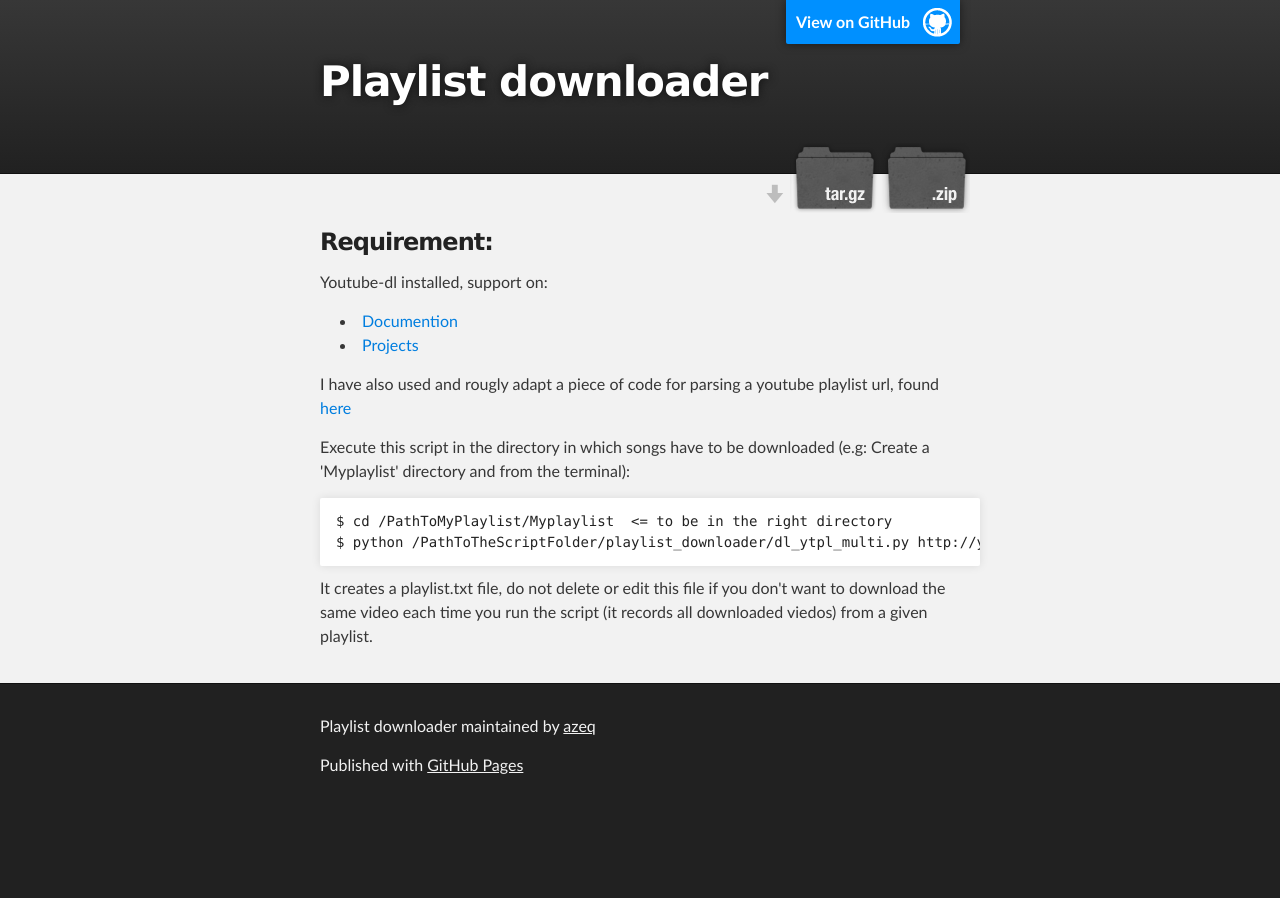
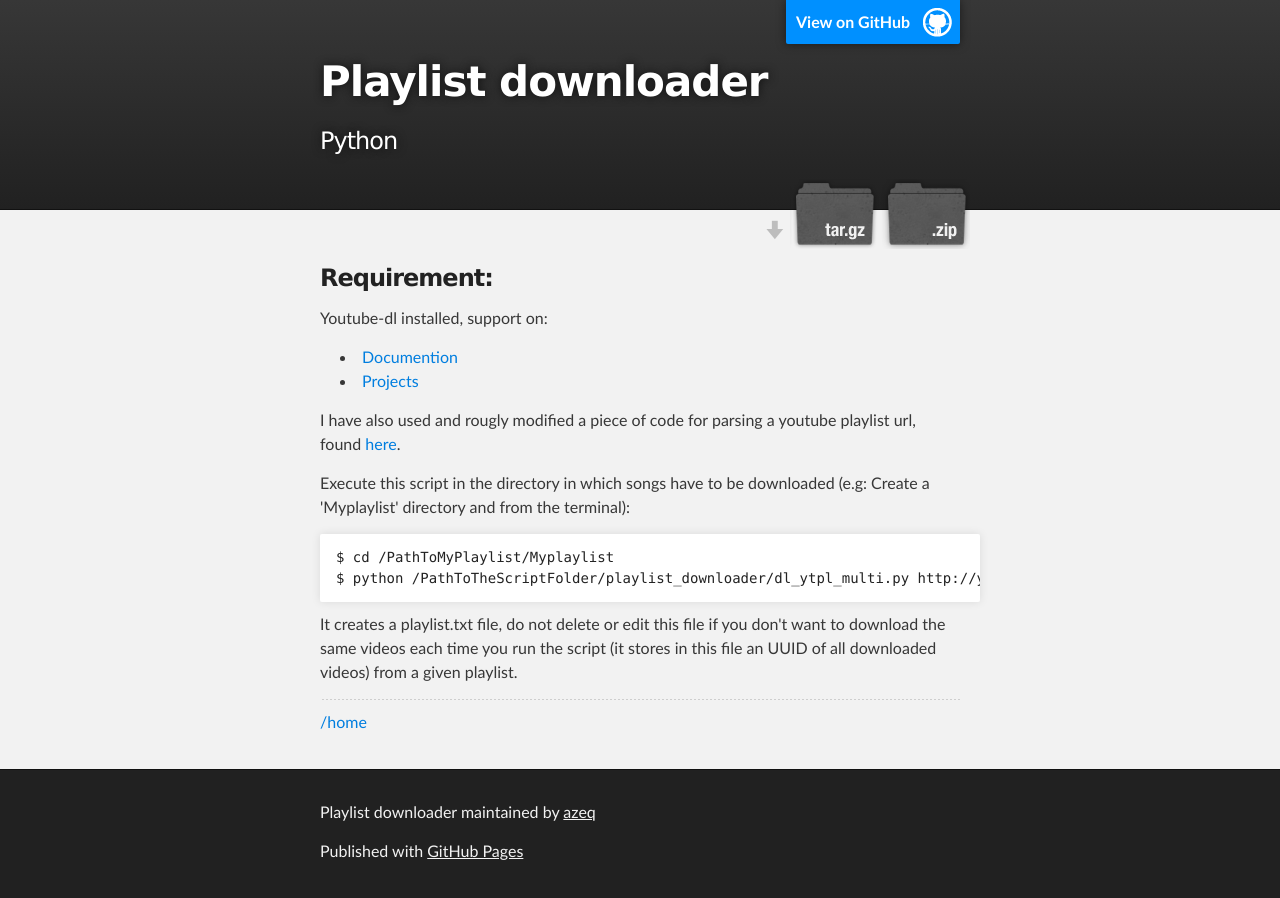
Before and after one commit to Sabryoz/playlist_downloader, a plain HTML site: page index.html in a window 1280 px wide. Before the commit the page ends 812 px from the top, so only its background shows below. Drawn offline with Linux system fonts and the light colour scheme.

Commit message:
Create gh-pages branch via GitHub

```diff
--- a/index.html
+++ b/index.html
@@ -4,7 +4,7 @@
   <head>
     <meta charset='utf-8' />
     <meta http-equiv="X-UA-Compatible" content="chrome=1" />
-    <meta name="description" content="Playlist downloader : " />
+    <meta name="description" content="Playlist downloader : Python" />
 
     <link rel="stylesheet" type="text/css" media="screen" href="stylesheets/stylesheet.css">
 
@@ -19,7 +19,7 @@
           <a id="forkme_banner" href="https://github.com/azeq/playlist_downloader">View on GitHub</a>
 
           <h1 id="project_title">Playlist downloader</h1>
-          <h2 id="project_tagline"></h2>
+          <h2 id="project_tagline">Python</h2>
 
             <section id="downloads">
               <a class="zip_download_link" href="https://github.com/azeq/playlist_downloader/zipball/master">Download this project as a .zip file</a>
@@ -39,17 +39,18 @@
 <ul>
 <li><a href="http://rg3.github.io/youtube-dl/">Documention</a></li>
 <li><a href="https://github.com/rg3/youtube-dl">Projects</a></li>
-</ul><p>I have also used and rougly adapt a piece of code for parsing a youtube playlist url, found <a href="http://pantuts.com/2013/02/16/youparse-extract-urls-from-youtube/">here</a></p>
+</ul><p>I have also used and rougly modified a piece of code for parsing a youtube playlist url, found <a href="http://pantuts.com/2013/02/16/youparse-extract-urls-from-youtube/">here</a>.</p>
 
 <p>Execute this script in the directory in which songs have to be downloaded (e.g: Create a 'Myplaylist' directory and from the terminal):</p>
 
-<pre><code>$ cd /PathToMyPlaylist/Myplaylist  &lt;= to be in the right directory
+<pre><code>$ cd /PathToMyPlaylist/Myplaylist
 $ python /PathToTheScriptFolder/playlist_downloader/dl_ytpl_multi.py http://youtubePlaylistAdress.com/343424324...
 </code></pre>
 
 <p>It creates a playlist.txt file, do not delete or edit this file if you don't want to
-download the same video each time you run the script (it records all downloaded viedos)
-from a given playlist.</p>
+download the same videos each time you run the script (it stores in this file an UUID of all downloaded videos) from a given playlist.</p>
+
+<hr><p><a href="http://azeq.github.io/">/home</a></p>
       </section>
     </div>
 
```
Also changed, not shown: params.json (+1 -1 lines).
